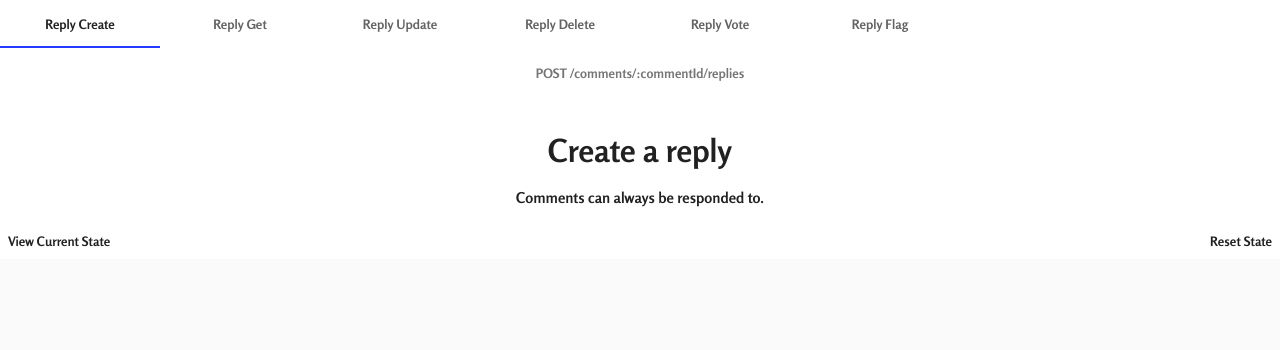
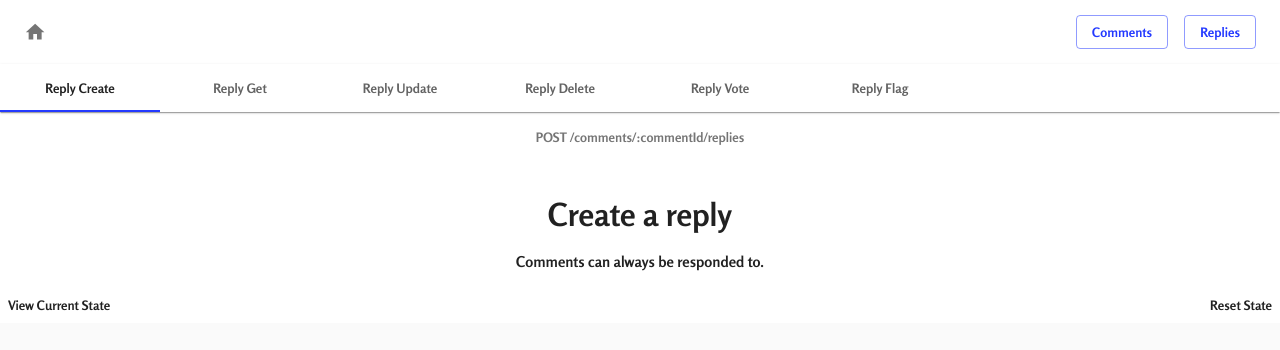
Before and after one commit to simply-alliv/comment-microapi-demo, a React (Create React App) app: page /replies in a window 1280 px wide. Shown: the top 350 px of the page. Built offline with nearby package versions, Linux system fonts and the light colour scheme.

Commit message:
feat: add navigation bar

```diff
--- a/package.json
+++ b/package.json
@@ -4,6 +4,7 @@
   "private": true,
   "dependencies": {
     "@material-ui/core": "^4.11.0",
+    "@material-ui/icons": "^4.9.1",
     "@testing-library/jest-dom": "^4.2.4",
     "@testing-library/react": "^9.5.0",
     "@testing-library/user-event": "^7.2.1",
--- a/public/index.html
+++ b/public/index.html
@@ -19,10 +19,6 @@
       work correctly both with client-side routing and a non-root public URL.
       Learn how to configure a non-root public URL by running `npm run build`.
     -->
-    <link
-      rel="stylesheet"
-      href="https://fonts.googleapis.com/icon?family=Material+Icons"
-    />
     <title>Comment API Demo</title>
   </head>
   <body>
--- /dev/null
+++ b/src/components/App/CustomAppBar/index.tsx
@@ -0,0 +1,72 @@
+import React, { FunctionComponent } from "react";
+import { Link as RouterLink } from "react-router-dom";
+import Box from "@material-ui/core/Box";
+import AppBar from "@material-ui/core/AppBar";
+import Link from "@material-ui/core/Link";
+import Toolbar from "@material-ui/core/Toolbar";
+import Button from "@material-ui/core/Button";
+import IconButton from "@material-ui/core/IconButton";
+import HomeIcon from "@material-ui/icons/Home";
+import { Page } from "../index";
+
+type CustomAppBarProps = {
+  currentPageState: [any, React.Dispatch<React.SetStateAction<any>>];
+};
+
+const CustomAppBar: FunctionComponent<CustomAppBarProps> = ({
+  currentPageState,
+}) => {
+  return (
+    <AppBar position="static">
+      <Toolbar>
+        <Box
+          display="flex"
+          justifyContent="space-between"
+          alignItems="center"
+          width="100%"
+        >
+          <Link component={RouterLink} to="/">
+            <IconButton
+              edge="start"
+              aria-label="menu"
+              onClick={() => currentPageState[1](Page.Home)}
+            >
+              <HomeIcon />
+            </IconButton>
+          </Link>
+          <Box display="flex">
+            <Link component={RouterLink} to="/comments">
+              <Button
+                variant={
+                  currentPageState[0] === Page.Comments
+                    ? "contained"
+                    : "outlined"
+                }
+                color="secondary"
+                onClick={() => currentPageState[1](Page.Comments)}
+              >
+                Comments
+              </Button>
+            </Link>
+            <Box mx={1}></Box>
+            <Link component={RouterLink} to="/replies">
+              <Button
+                variant={
+                  currentPageState[0] === Page.Replies
+                    ? "contained"
+                    : "outlined"
+                }
+                color="secondary"
+                onClick={() => currentPageState[1](Page.Replies)}
+              >
+                Replies
+              </Button>
+            </Link>
+          </Box>
+        </Box>
+      </Toolbar>
+    </AppBar>
+  );
+};
+
+export default CustomAppBar;
--- a/src/components/App/index.tsx
+++ b/src/components/App/index.tsx
@@ -1,17 +1,29 @@
-import React from "react";
+import React, { useState } from "react";
 import { BrowserRouter as Router, Switch, Route } from "react-router-dom";
 import { ThemeProvider } from "@material-ui/core/styles";
 import CssBaseline from "@material-ui/core/CssBaseline";
 import Home from "../Home/index";
+import CustomAppBar from "./CustomAppBar";
 import Comments from "../Comments/index";
 import Replies from "../Replies/index";
 import theme from "../../theme";
 
+export enum Page {
+  Home,
+  Comments,
+  Replies,
+}
+
 function App() {
+  const [currentPage, setCurrentPage] = useState(Page.Home);
+
   return (
     <ThemeProvider theme={theme}>
       <CssBaseline />
       <Router>
+        <CustomAppBar
+          currentPageState={[currentPage, setCurrentPage]}
+        ></CustomAppBar>
         <Switch>
           <Route exact path="/">
             <Home />
--- a/src/components/TabViewsContainer/index.tsx
+++ b/src/components/TabViewsContainer/index.tsx
@@ -39,7 +39,7 @@ const TabViewsContainer: FunctionComponent<TabViewsContainerProps> = ({
 
   return (
     <div className={classes.root}>
-      <AppBar position="static" elevation={0}>
+      <AppBar position="static" elevation={1}>
         <Tabs
           value={value}
           onChange={handleChange}
--- a/src/index.scss
+++ b/src/index.scss
@@ -1 +1,5 @@
 @import "styles/typography/typography";
+
+a {
+  text-decoration: none !important;
+}
```
Also changed, not shown: 1 other file (tests, documents, lock files or other folders).
